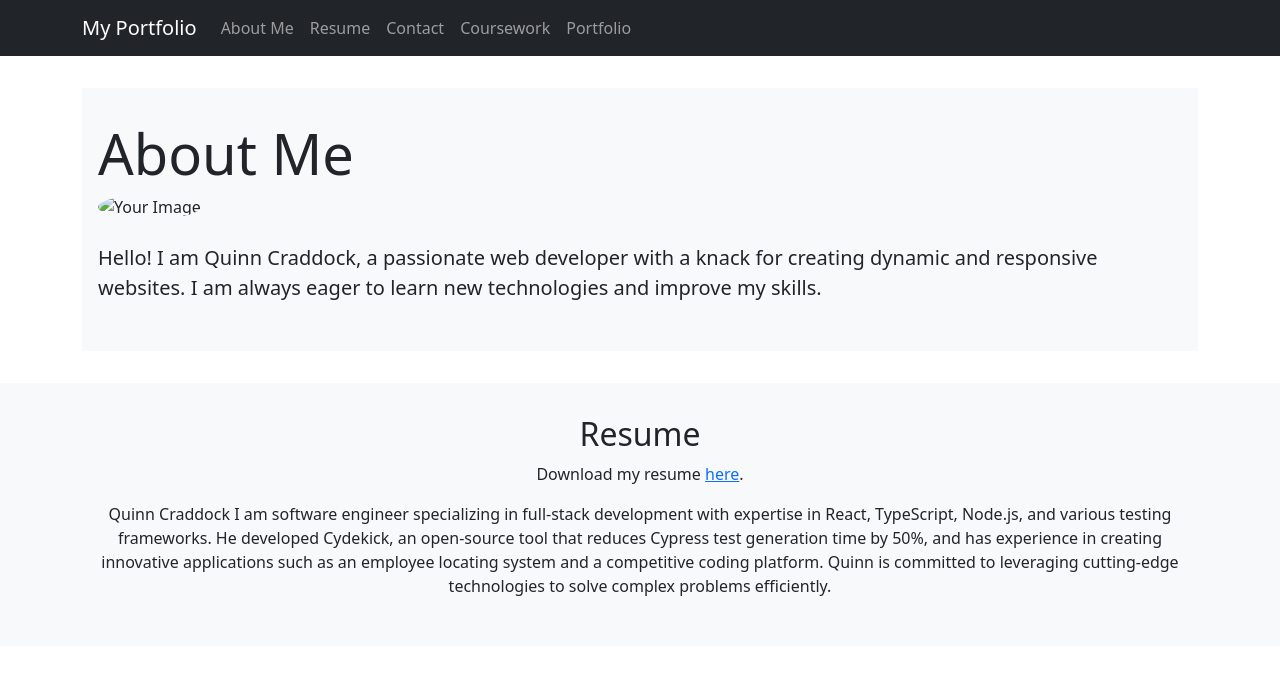
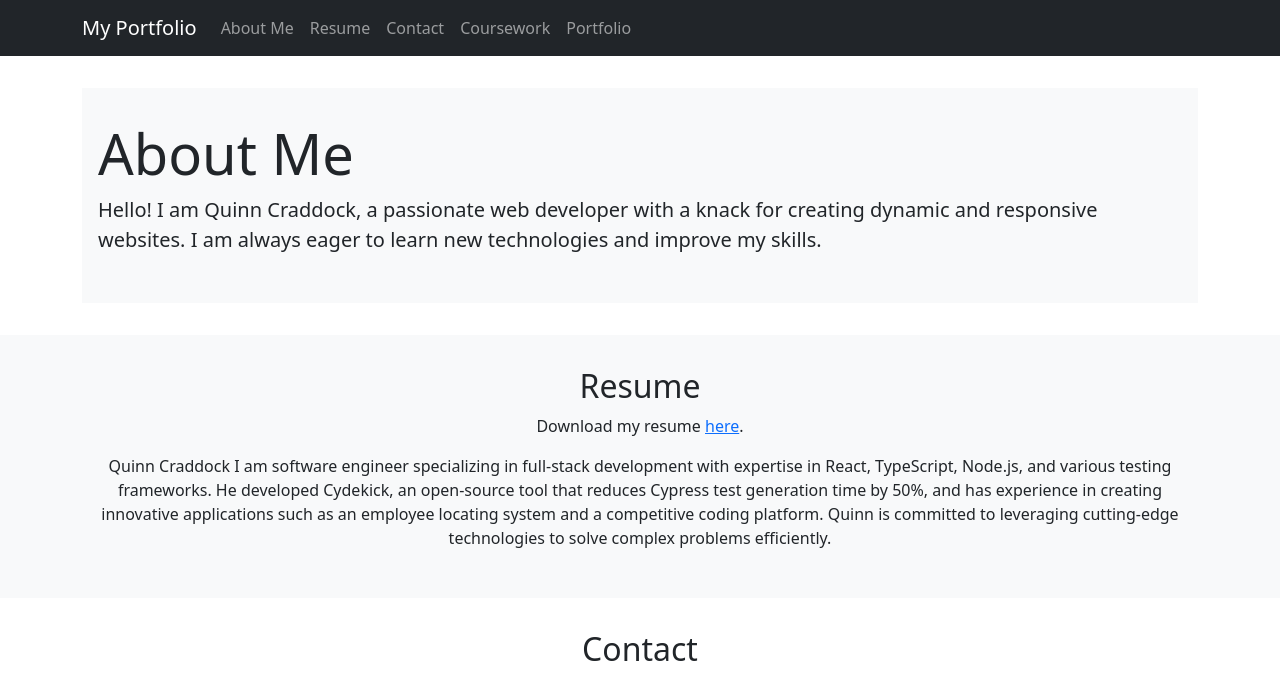
Before and after one commit to quinnCraddock4/classPortfolio, a plain HTML site: page index.html in a window 1280 px wide. Shown: the top 673 px of the page. Drawn offline with nearby package versions, Linux system fonts and the light colour scheme.

Commit message:
Update index.html

```diff
--- a/index.html
+++ b/index.html
@@ -56,7 +56,7 @@
         <div class="container">
             <div class="jumbotron">
                 <h1 class="display-4">About Me</h1>
-                <img src="path/to/your/image.jpg" class="img-fluid rounded-circle mb-4" alt="Your Image" width="150">
+               <!-- <img src="path/to/your/image.jpg" class="img-fluid rounded-circle mb-4" alt="Your Image" width="150"> -->
                 <p class="lead">Hello! I am Quinn Craddock, a passionate web developer with a knack for creating dynamic
                     and responsive websites. I am always eager to learn new technologies and improve my skills.</p>
             </div>
```
